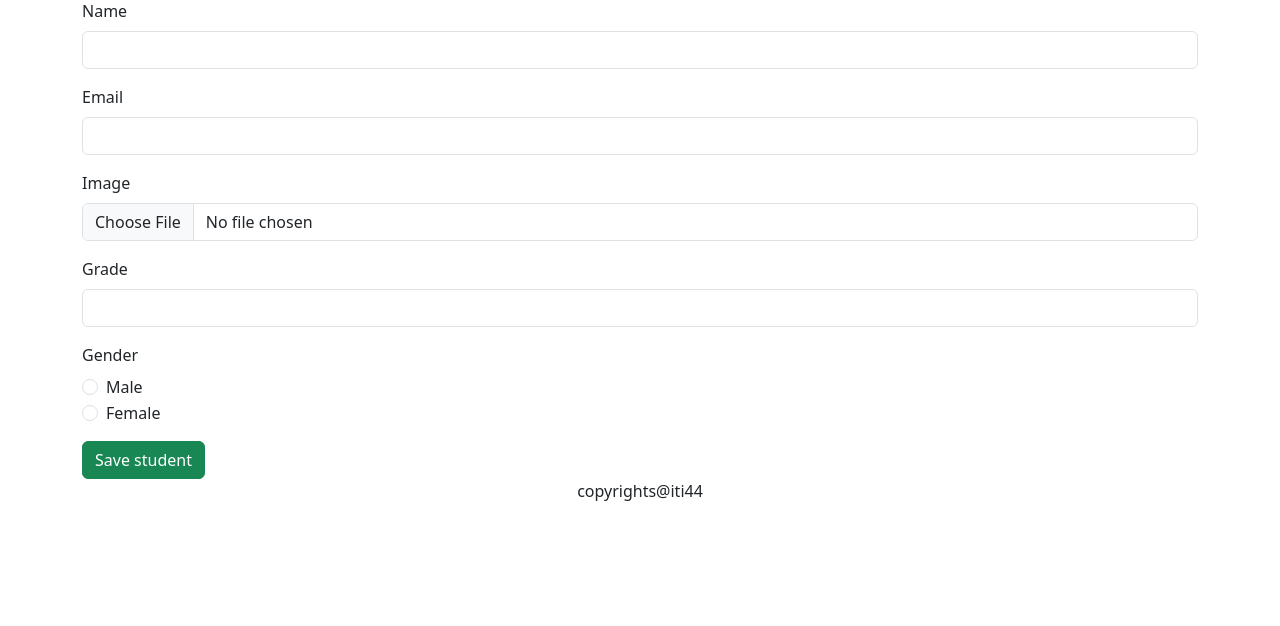
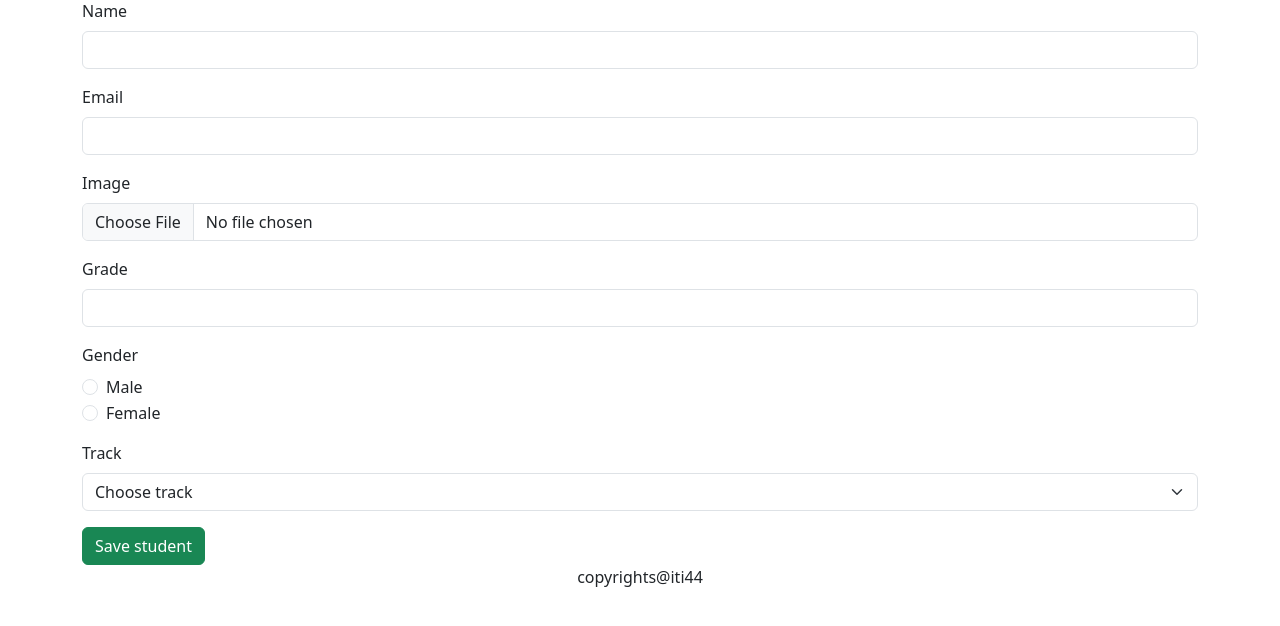
Before and after one commit to NohaAShehab/ptp44-osad-nc-laravel, a Laravel app: page /students/create in a window 1280 px wide. Shown: the part 113-739 px from the top of the page. Run offline with Laravel 12, Linux system fonts and the light colour scheme; tables that the repository leaves empty hold one stand-in row (values such as "Sample post").

Commit message:
add track_id to students table and implement it in create

```diff
--- a/demo/app/Http/Controllers/StudentController.php
+++ b/demo/app/Http/Controllers/StudentController.php
@@ -5,6 +5,7 @@ namespace App\Http\Controllers;
 use Illuminate\Http\Request;
 use Illuminate\Support\Facades\DB;
 use App\Models\Student;
+use App\Models\Track;
 
 
 class StudentController extends Controller
@@ -24,22 +25,12 @@ class StudentController extends Controller
     }
 
     function show($id){
-//        dd($id);
-        # get object from table
-        # return with it
-        # find of object exists - -> with this id
-        # select * from students where id = $id;
-//        $student = Student::find($id);
-////        dd($student);
-//        if ($student == null){
-////            return to_route('students.index');
-//            return abort(404);
-//        }
         $student = Student::findOrFail($id);  # return 404 not found if object doesn't exist
         return view('students.show', ['student' => $student]);
     }
     function create(){
-        return view('students.create');
+        $tracks = Track::all();
+        return view('students.create', ['tracks' => $tracks]);
     }
 
     private function file_operations($request){
@@ -56,22 +47,11 @@ class StudentController extends Controller
         return null;
     }
     function store(){
-//        dd(request());
         $request_parms = request();
-//        dd($request_parms);
-        # create new object
         $file_path = $this->file_operations($request_parms);
-//        dd($file_path);
         $request_parms = request()->all();
-
-        $student = new Student();
-        $student->name = $request_parms['name'];
-        $student->email = $request_parms['email'];
-        $student->image = $file_path;
-        $student->gender = $request_parms['gender'];
-        $student->grade = $request_parms['grade'];
-//        dd($student);
-        # save object
+        $request_parms['image'] = $file_path;
+        $student = Student::create($request_parms);
         $student->save();
         return to_route("students.show", $student->id);
 
--- a/demo/app/Models/Student.php
+++ b/demo/app/Models/Student.php
@@ -9,6 +9,7 @@ class Student extends Model
 {
     use HasFactory;
 //    protected $table = 'iti_students';
+protected $fillable=['name', 'email', 'image','grade', 'gender','track_id'];
 }
 
 
--- a/demo/resources/views/students/create.blade.php
+++ b/demo/resources/views/students/create.blade.php
@@ -40,6 +40,16 @@
             </div>
 
         </div>
+        <div class="mb-3">
+            <label  class="form-label">Track</label>
+            <select class="form-select" aria-label="Default select example" name="track_id">
+                <option selected disabled value=""> Choose track</option>
+                @foreach($tracks as $track)
+                    <option value="{{$track->id}}">{{$track->name}}</option>
+                @endforeach
+
+            </select>
+        </div>
         <button type="submit"
                 class="btn btn-success">Save student</button>
     </form>
--- a/demo/resources/views/students/show.blade.php
+++ b/demo/resources/views/students/show.blade.php
@@ -8,6 +8,7 @@
                 <h5 class="card-title">{{$student->name}}</h5>
                 <p class="card-text">Email:{{$student->email}}</p>
                 <p class="card-text">Created_at:{{$student->created_at}}</p>
+                <h1 class=""> Track: {{$student->track_id}} </h1>
                 <p class="card-text">Updated_at:{{$student->updated_at}}</p>
 
 {{--                {{ url()->previous() }}--}}
```
Also changed, not shown: demo/database/migrations/2024_04_30_081601_add_track_id_to_students_table.php (added), demo/public/images/students/images/ZgGHL4Szd6Ue8U3erX4TYmfaqxsbnfet0rrPP42M.png (added), 1 other file.
